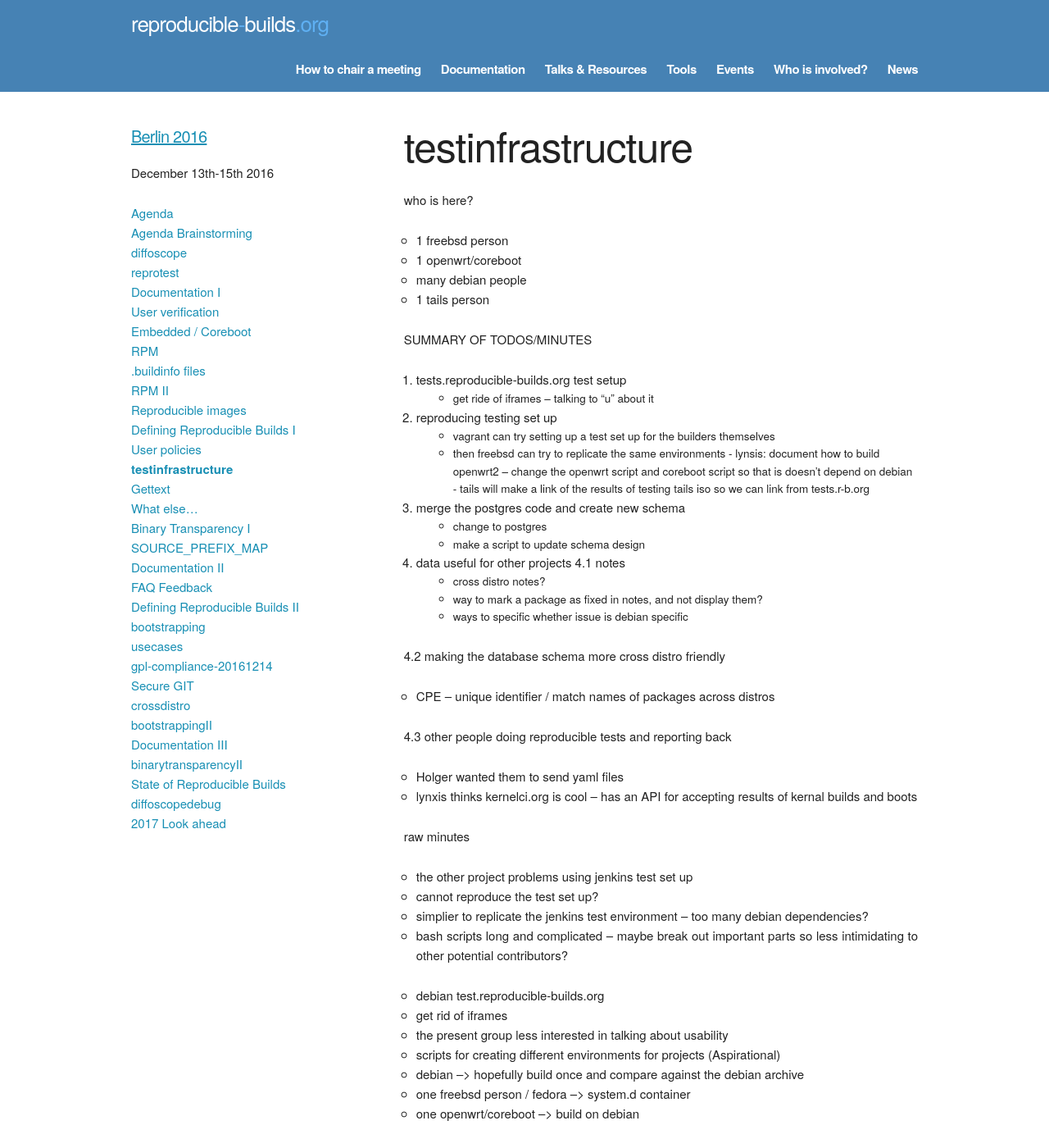
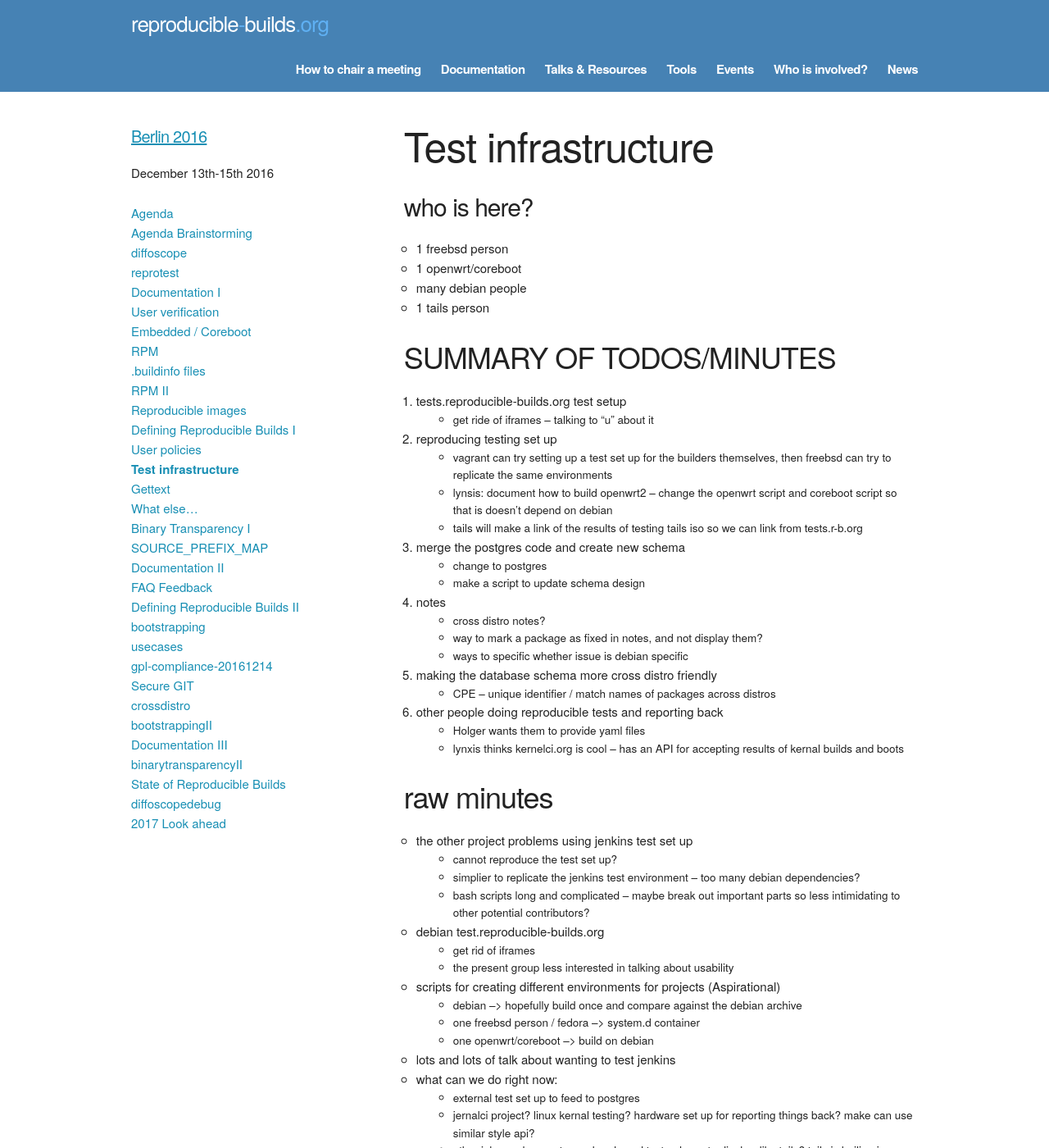
Before and after one commit to prototypefund/reproducible-website, a Jekyll site: the page built from _events/berlin2016/testinfrastructure.md, in a window 1280 px wide and 1400 px high. Shown: the whole window at 82% size. Built offline with Jekyll 4.4.1, drawn with Linux system fonts in a browser that asks for light colours; some web fonts are replaced; some of the changed text lies outside the part shown.

Commit message:
berlin 2016: test infrastructure: fix formatting
Signed-off-by: Holger Levsen <holger@layer-acht.org>

```diff
--- a/_events/berlin2016/testinfrastructure.md
+++ b/_events/berlin2016/testinfrastructure.md
@@ -1,79 +1,76 @@
 ---
 layout: event_detail
-title: testinfrastructure
+title: Test infrastructure
 event: berlin2016
 order: 140
 permalink: /events/berlin2016/testinfrastructure/
 ---
 
-who is here?
+### who is here?
 
 - 1 freebsd person
 - 1 openwrt/coreboot
 - many debian people
 - 1 tails person
 
-SUMMARY OF TODOS/MINUTES
+## SUMMARY OF TODOS/MINUTES
 
 1. tests.reproducible-builds.org test setup
-- get ride of iframes -- talking to "u" about it
+* get ride of iframes -- talking to "u" about it
 
 2. reproducing testing set up
-- vagrant can try setting up a test set up for the builders themselves
-   - then freebsd can try to replicate the same environments
-- lynsis: document how to build openwrt2 -- change the openwrt script and coreboot script so that is doesn't depend on debian
-- tails will make a link of the results of testing tails iso so we can link from tests.r-b.org
+* vagrant can try setting up a test set up for the builders themselves, then freebsd can try to replicate the same environments
+* lynsis: document how to build openwrt2 -- change the openwrt script and coreboot script so that is doesn't depend on debian
+* tails will make a link of the results of testing tails iso so we can link from tests.r-b.org
 
 3. merge the postgres code and create new schema
-- change to postgres
-- make a script to update schema design
+* change to postgres
+* make a script to update schema design
 
-4. data useful for other projects
-4.1 notes
-- cross distro notes?
-- way to mark a package as fixed in notes, and not display them?
-- ways to specific whether issue is debian specific
+4. notes
+* cross distro notes?
+* way to mark a package as fixed in notes, and not display them?
+* ways to specific whether issue is debian specific
 
-4.2 making the database schema more cross distro friendly
-- CPE -- unique identifier / match names of packages across distros
+5. making the database schema more cross distro friendly
+* CPE -- unique identifier / match names of packages across distros
 
-4.3 other people doing reproducible tests and reporting back
-- Holger wanted them to send yaml files
-- lynxis thinks kernelci.org is cool -- has an API for accepting results of kernal builds and boots
+6. other people doing reproducible tests and reporting back
+* Holger wants them to provide yaml files
+* lynxis thinks kernelci.org is cool -- has an API for accepting results of kernal builds and boots
 
 
-raw minutes
+## raw minutes
 
 * the other project problems using jenkins test set up
-- cannot reproduce the test set up?
-- simplier to replicate the jenkins test environment -- too many debian dependencies?
-- bash scripts long and complicated -- maybe break out important parts so less intimidating to other potential contributors?
+  * cannot reproduce the test set up?
+  * simplier to replicate the jenkins test environment -- too many debian dependencies?
+  * bash scripts long and complicated -- maybe break out important parts so less intimidating to other potential contributors?
 
 * debian test.reproducible-builds.org
-- get rid of iframes
-- the present group less interested in talking about usability
+  * get rid of iframes
+  * the present group less interested in talking about usability
+
 * scripts for creating different environments for projects (Aspirational)
-- debian
+  * debian
 --> hopefully build once and compare against the debian archive
-- one freebsd person / fedora
+  * one freebsd person / fedora
 --> system.d container
-- one openwrt/coreboot
+  * one openwrt/coreboot
 --> build on debian
 
 * lots and lots of talk about wanting to test jenkins
 * what can we do right now:
-- external test set up to feed to postgres
-- jernalci project? linux kernal testing? hardware set up for reporting things back? make can use similar style api?
-- other job: maybe create yaml and send tests.r-b.org to display. like tails? tails is builing iso twice and producing diffoscope result
+  * external test set up to feed to postgres
+  * jernalci project? linux kernal testing? hardware set up for reporting things back? make can use similar style api?
+  * other job: maybe create yaml and send tests.r-b.org to display. like tails? tails is builing iso twice and producing diffoscope result
 
-TAILS:
--  at some point tails will give link to redirect the tails test page
+### TAILS:
+*  at some point tails will give link to redirect the tails test page
 
-DEBIAN:
-compare the builds to the debian builders
+### DEBIAN:
+* compare the builds to the debian builders
 * NOTES / YAML file
-- want: cross distro notes
-- currently SOME notes are debian specific
-- CPE -- match names of packages accross distros -- unique idenfier of a package.
-
--
+  * want: cross distro notes
+  * currently SOME notes are debian specific
+  * CPE -- match names of packages accross distros -- unique idenfier of a package.
```
Also changed, not shown: _events/berlin2016/agenda.md (+1 -1 lines).
